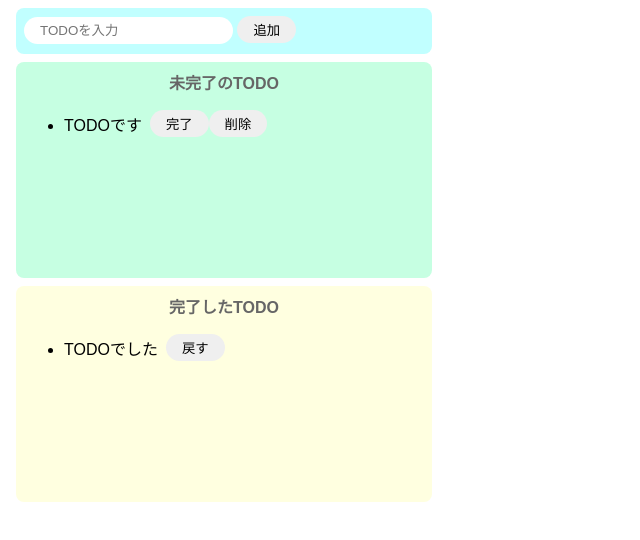
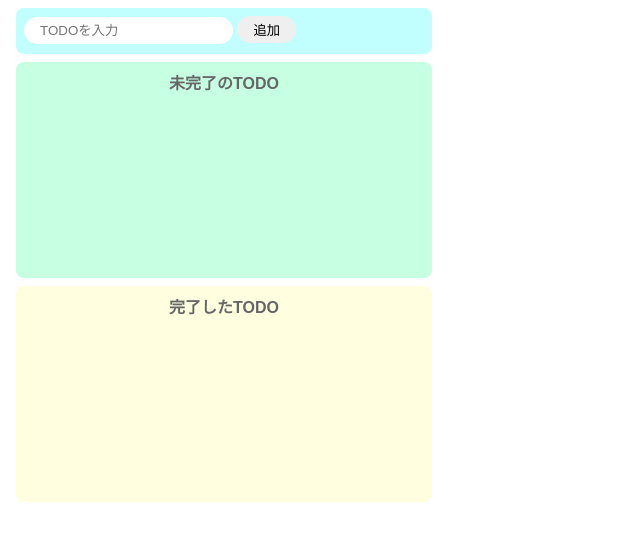
Before and after one commit to nukky0113/todo-js, a website built with Parcel: page index.html in a window 1280 px wide. Shown: the whole page, without its empty margins (0-640 px from the left). Built offline with nearby package versions, Linux system fonts and the light colour scheme.

Commit message:
初期のtodo項目を削除

```diff
--- a/index.html
+++ b/index.html
@@ -12,22 +12,11 @@
     </div>
     <div class="incomplete-area">
       <p class="title">未完了のTODO</p>
-      <ul id="incomplete-list">
-        <div class="list-row">
-          <li>TODOです</li>
-          <button>完了</button>
-          <button>削除</button>
-        </div>
-      </ul>
+      <ul id="incomplete-list"></ul>
     </div>
     <div class="complete-area">
       <p class="title">完了したTODO</p>
-      <ul id="complete-list">
-        <div class="list-row">
-          <li>TODOでした</li>
-          <button>戻す</button>
-        </div>
-      </ul>
+      <ul id="complete-list"></ul>
     </div>
     <div id="app"></div>
 
```
